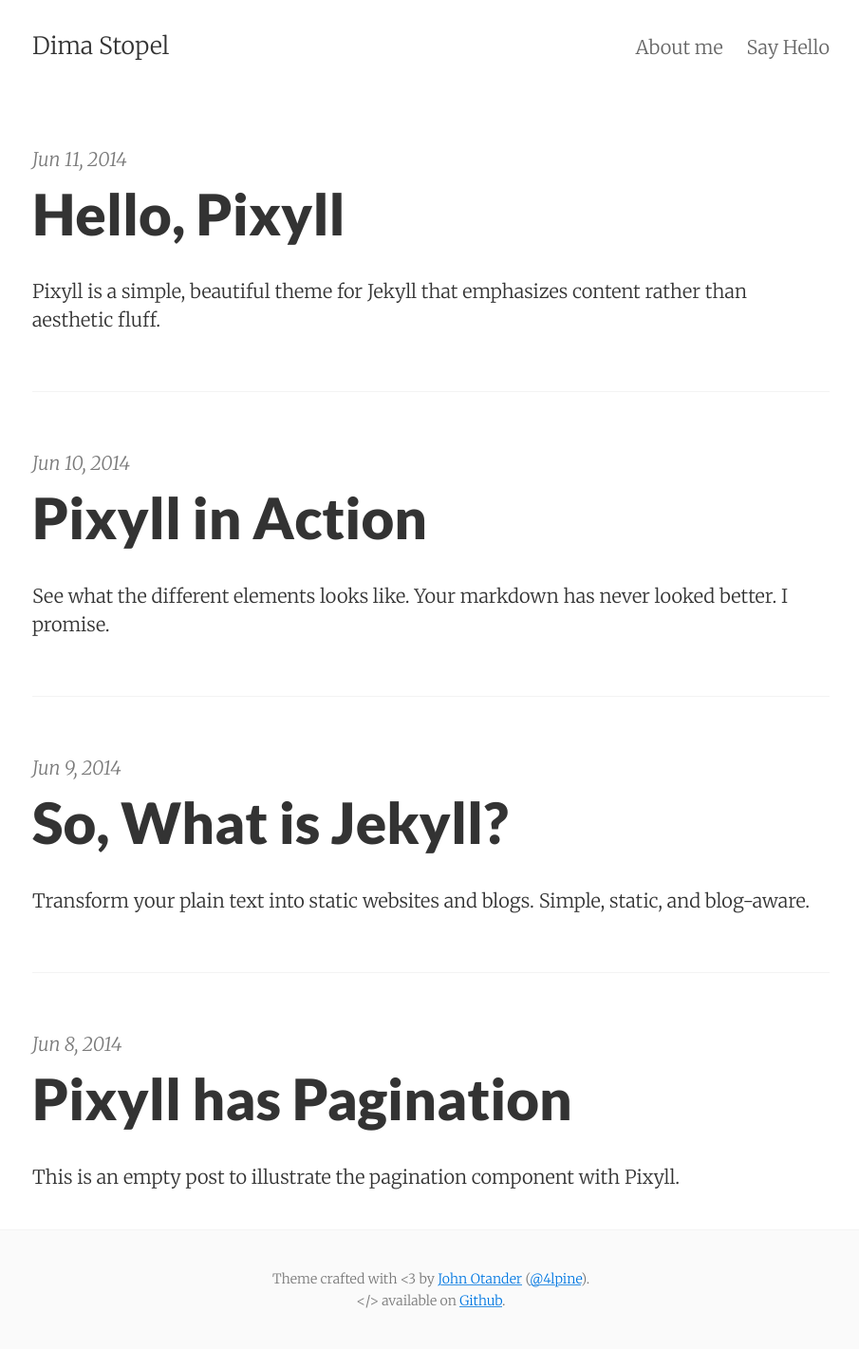
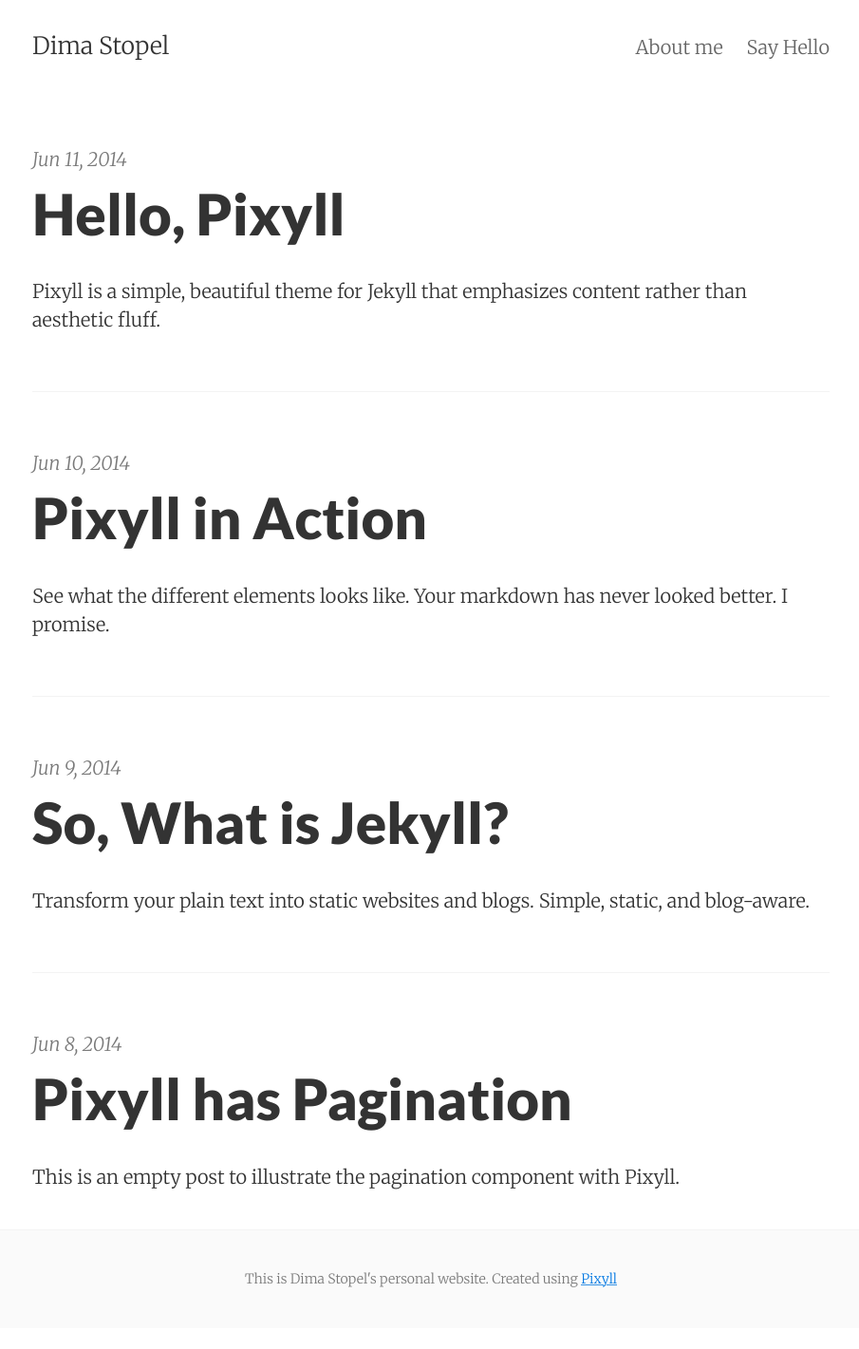
Before and after one commit to dimastopel/dimastopel.github.io, a Jekyll site: the page built from index.html, in a window 1280 px wide. Shown: the whole page at 95% size, without its empty margins (186-1091 px from the left). Built offline with Jekyll 4.4.1, drawn with Linux system fonts in a browser that asks for light colours; the list of posts is cut into pages by our own code; after the commit the page ends 1399 px from its top, so only the background shows below that.

Commit message:
personalizing footer and 404
Signed-off-by: Dima Stopel <dima@twistlock.com>

```diff
--- a/_includes/footer.html
+++ b/_includes/footer.html
@@ -1,8 +1,7 @@
 <footer class="center">
   <div class="measure">
     <small>
-      Theme crafted with &lt;3 by <a href="http://johnotander.com">John Otander</a> (<a href="https://twitter.com/4lpine">@4lpine</a>).<br>
-      &lt;/&gt; available on <a href="https://github.com/johnotander/pixyll">Github</a>.
+		This is Dima Stopel's personal website. Created using <a href="http://pixyll.com/">Pixyll</a>
     </small>
   </div>
 </footer>
```
Also changed, not shown: 404.md (+1 -1 lines).
